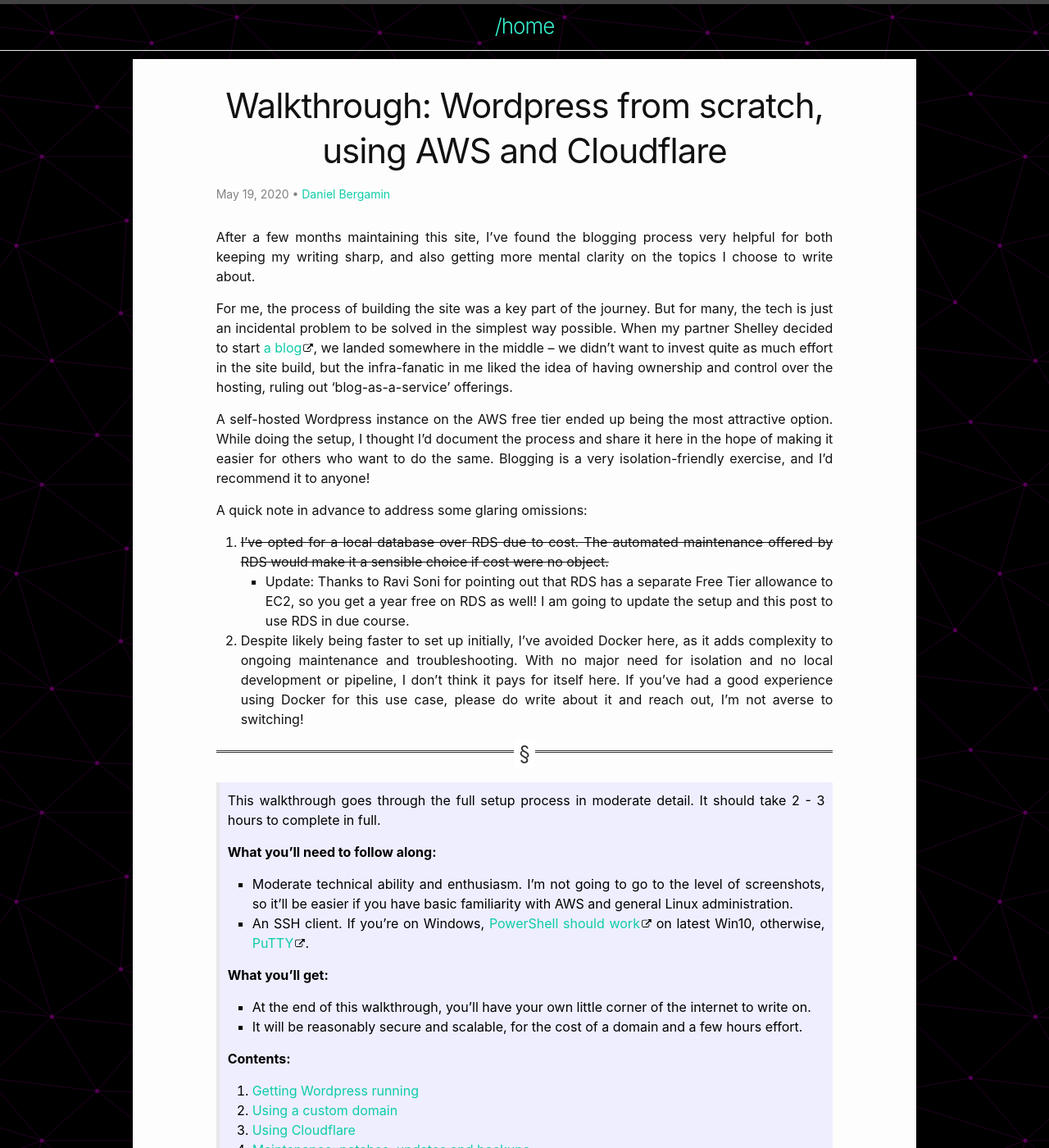
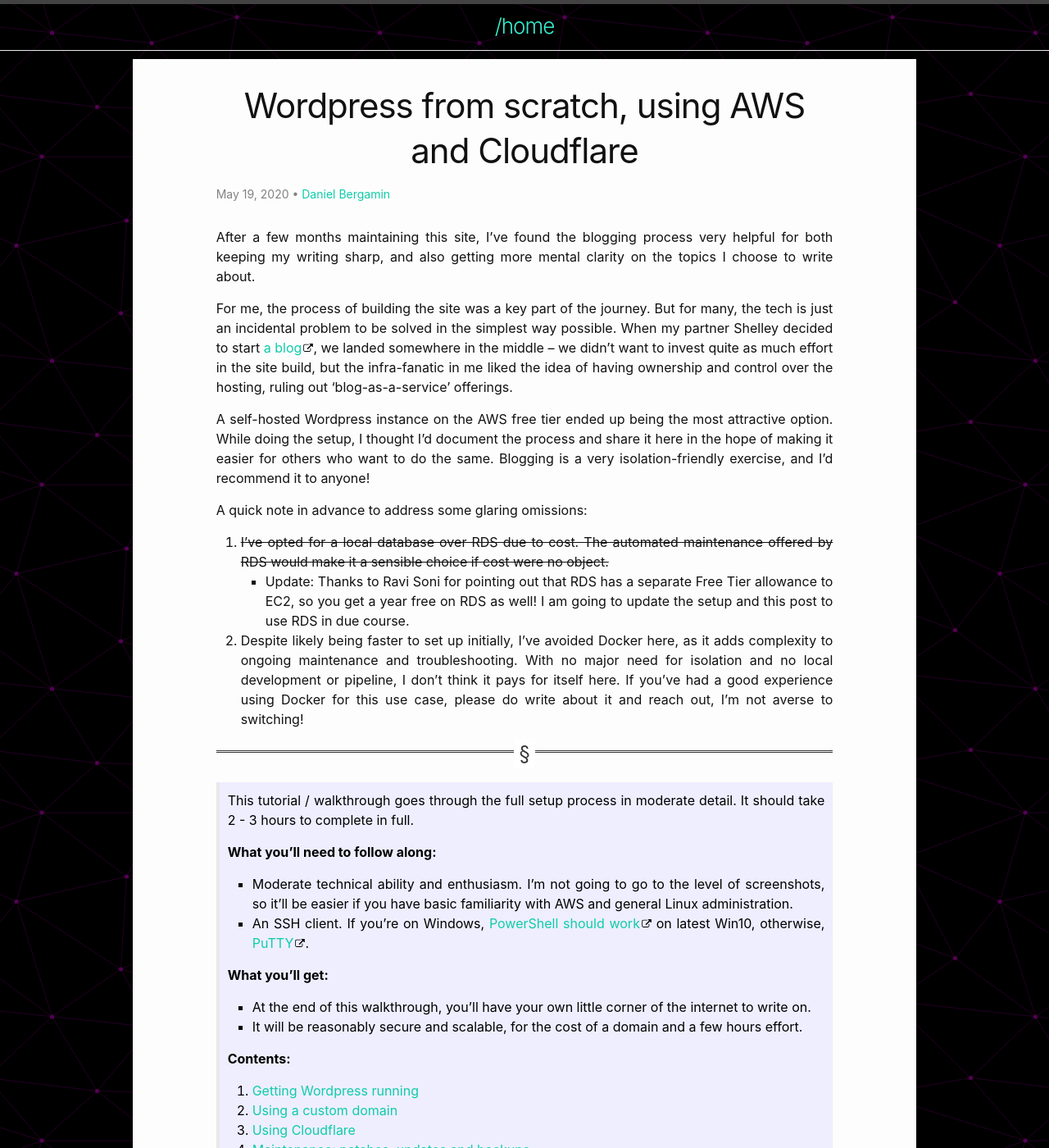
Before and after one commit to dbergamin/dbergamin-personal-site, a Jekyll site: the page built from site/_posts/2020-05-19-wordpress-on-aws-from-scratch.markdown, in a window 1280 px wide and 1400 px high. Shown: the whole window at 82% size. Built offline with Jekyll 4.4.1, drawn with Linux system fonts in a browser that asks for light colours.

Commit message:
Minor update to post title, add script to renew certificates

```diff
--- a/site/_posts/2020-05-19-wordpress-on-aws-from-scratch.markdown
+++ b/site/_posts/2020-05-19-wordpress-on-aws-from-scratch.markdown
@@ -2,7 +2,7 @@
 layout: post
 author: Daniel Bergamin
 author_url: /about.html
-title:  "Walkthrough: Wordpress from scratch, using AWS and Cloudflare"
+title:  "Wordpress from scratch, using AWS and Cloudflare"
 date:   2020-05-19 13:25:55 +1000
 categories: tech
 ---
@@ -21,7 +21,7 @@ A quick note in advance to address some glaring omissions:
 ----
 
 {: .light-emphasis-panel}
-> This walkthrough goes through the full setup process in moderate detail. It should take 2 - 3 hours to complete in full.
+> This tutorial / walkthrough goes through the full setup process in moderate detail. It should take 2 - 3 hours to complete in full.
 >
 > **What you'll need to follow along:**
 > * Moderate technical ability and enthusiasm. I'm not going to go to the level of screenshots, so it'll be easier if you have basic familiarity with AWS and general Linux administration.
```
Also changed, not shown: 1 other file.
